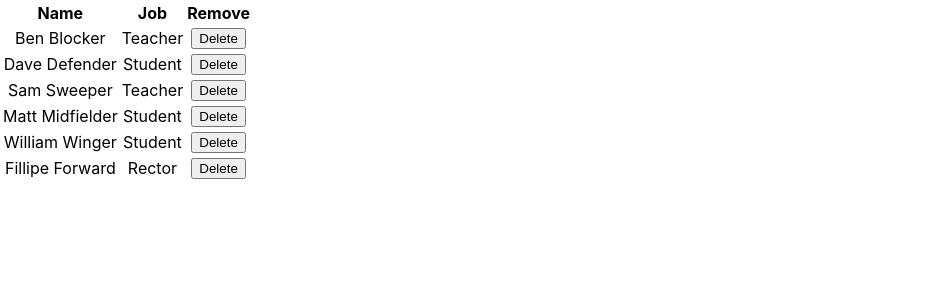
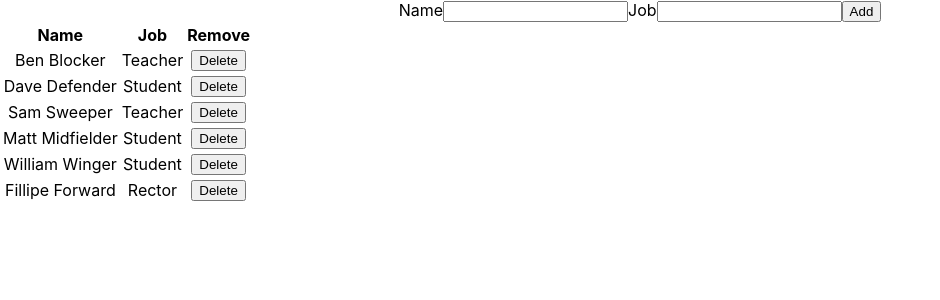
Before and after one commit to yujin-bondarev/WEB-VSTU, a React (Create React App) app in the folder app/: page / in a window 1280 px wide. Shown: the top 300 px of the page, without its empty margins (0-940 px from the left). Built offline with nearby package versions, Linux system fonts and the light colour scheme.

Commit message:
added App and Form

```diff
--- a/app/src/App.js
+++ b/app/src/App.js
@@ -1,14 +1,31 @@
-import logo from './logo.svg';
-import './App.css';
+import "./App.css";
 import EmployeeAPI from "./api/service";
 import Table from "./Table";
+import Form from "./Form.js";
+import { useState } from "react";
+
+const initialEmployees = EmployeeAPI.all();
 
 function App() {
+  const [employees, setEmployees] = useState(initialEmployees);
+
+  const delEmp = (id) => {
+    if (EmployeeAPI.delete(id)) {
+      setEmployees(employees.filter((employee) => employee.id !== id));
+    }
+  };
+
+  const addEmployee = (employee) => {
+    const newEmployee = EmployeeAPI.add(employee);
+    if (newEmployee) {
+      setEmployees([...employees, newEmployee]);
+    }
+  };
+
   return (
     <div className="App">
-      <div className="App">
-        <Table employees={EmployeeAPI.all()} />
-      </div>
+      <Form handleSubmit={addEmployee} inEmployee={{ name: "", job: "" }} />
+      <Table employees={employees} delEmployee={delEmp} />
     </div>
   );
 }
--- /dev/null
+++ b/app/src/Form.js
@@ -0,0 +1,39 @@
+import React from "react";
+import { useState } from "react";
+
+const Form = ({ handleSubmit, inEmployee }) => {
+  const [employee, setEmployee] = useState(inEmployee);
+
+  const handleChange = (event) => {
+    const { name, value } = event.target;
+    setEmployee({ ...employee, [name]: value });
+  };
+
+  const onSubmit = (event) => {
+    event.preventDefault();
+    handleSubmit(employee);
+    setEmployee(inEmployee);
+  };
+
+  return (
+    <form onSubmit={onSubmit}>
+      <label htmlFor="name">Name</label>
+      <input
+        type="text"
+        name="name"
+        value={employee.name}
+        onChange={handleChange}
+      />
+      <label htmlFor="job">Job</label>
+      <input
+        type="text"
+        name="job"
+        value={employee.job}
+        onChange={handleChange}
+      />
+      <button type="submit">Add</button>
+    </form>
+  );
+};
+
+export default Form;
```
